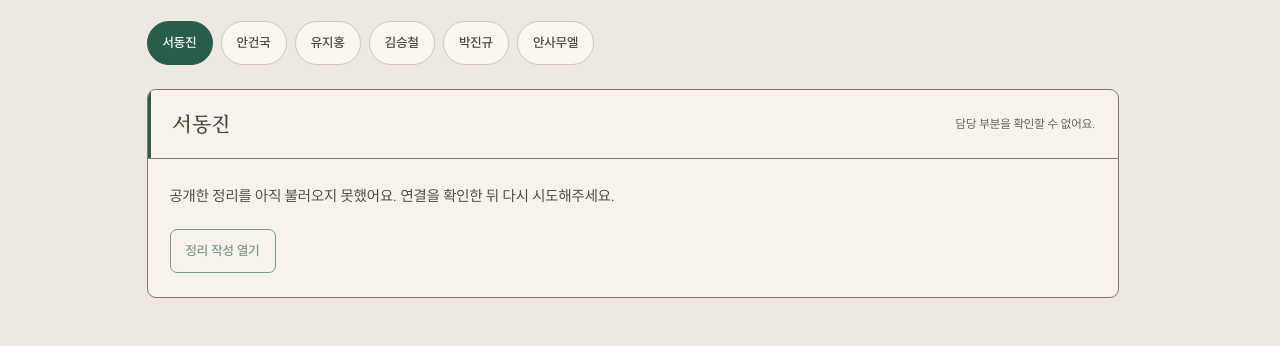
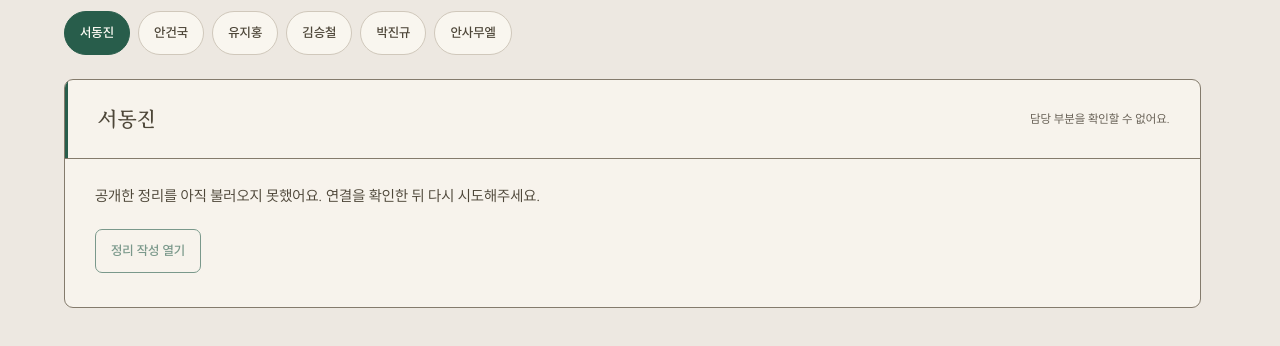
Before and after one commit to pikker1981/munjang-sai, a plain HTML site: page reading.html in a window 1280 px wide. Shown: the part 806-1152 px from the top of the page. Drawn offline with Linux system fonts and the light colour scheme; no server answers; a web font is replaced by a local one.

Commit message:
Widen member reading cards and increase inner spacing

```diff
--- a/assets/member-readings.css
+++ b/assets/member-readings.css
@@ -47,3 +47,12 @@
  .member-reading-edit-toggle{width:100%}
  .member-reading-category>summary small{line-height:1.8}
 }
+
+/* Give member reading cards a wider page and more breathing room. */
+#member-readings.silence-leaf{padding:48px 32px 56px}
+.silence-width:has(>#member-readings){max-width:1280px}
+.member-reading-category>summary{padding:24px 30px;gap:20px}
+.member-reading-body{padding:0 30px 34px}
+@media(min-width:992px){.silence-reading-layout:has(#member-readings:not([hidden])){max-width:1280px;grid-template-columns:180px minmax(0,1fr);gap:36px}}
+@media(min-width:768px) and (max-width:991px){#member-readings.silence-leaf{padding-inline:24px}.member-reading-category>summary{padding-inline:24px}.member-reading-body{padding-inline:24px}}
+@media(max-width:767px){#member-readings.silence-leaf{padding:34px 12px 40px}.member-reading-category>summary{padding:20px;gap:12px}.member-reading-body{padding:0 20px 28px}}
--- a/reading.html
+++ b/reading.html
@@ -12,7 +12,7 @@
   <link rel="stylesheet" href="assets/design-tokens.css?v=sbs-design-20261105">
   <link rel="stylesheet" href="assets/style.css?v=sbs-design-20261105">
   <link rel="stylesheet" href="assets/silence.css?v=sbs-design-20261105">
-  <link rel="stylesheet" href="assets/member-readings.css?v=member-color-20261105">
+  <link rel="stylesheet" href="assets/member-readings.css?v=member-roomy-20261105">
   <link rel="stylesheet" href="assets/vendor/skullet.css?v=0.0.3">
   <link rel="stylesheet" href="assets/ui-upgrade.css?v=member-color-20261105">
   <link rel="stylesheet" href="assets/motion.css?v=sbs-design-20261105">
```
Also changed, not shown: silence.html (+1 -1 lines), silence.source.html (+1 -1 lines).
